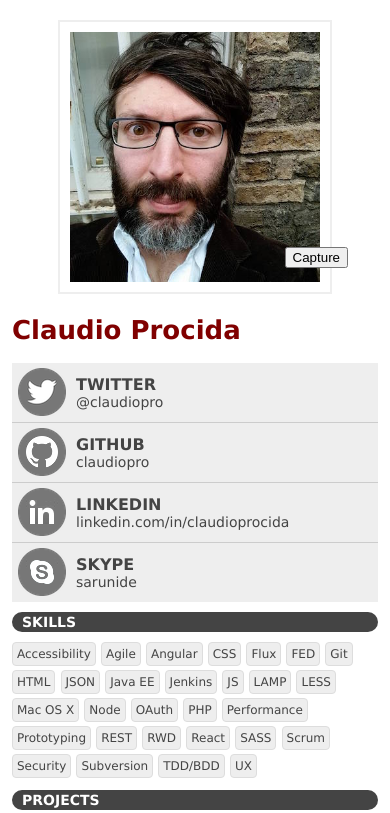
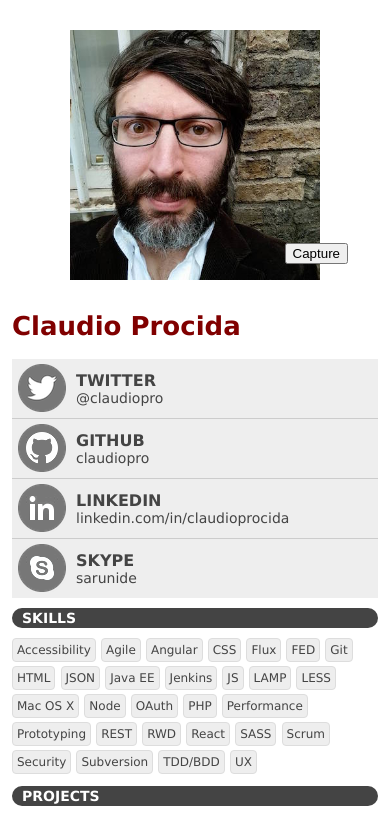
Before and after one commit to claudiopro/resume, a website: page index.html in a window 390 px wide. Shown: the top 813 px of the page. Drawn offline with nearby package versions, Linux system fonts and the light colour scheme; files that its build step writes are made by us from their sources.

Commit message:
More responsive breakpoints

```diff
--- a/src/sass/resume.scss
+++ b/src/sass/resume.scss
@@ -349,13 +349,23 @@ div.pic {
   }
 }
 
-@media screen and (max-width: 480px) {
+@media screen and (max-width: 1024px) {
   body,
   html {
     margin: 0;
     padding: 0;
   }
 
+  .main {
+    width: auto;
+  }
+
+  .col.first {
+    max-width: none;
+  }
+}
+
+@media screen and (max-width: 768px) {
   div.pic {
     display: block;
     margin: 0 auto;
@@ -364,15 +374,23 @@ div.pic {
     border: none;
 
     img {
-      border: 2px solid $light-gray;
-      padding: 10px;
+      padding: 10px 0;
     }
   }
 
+  .col {
+    border: none;
+  }
+
+  .col + .col {
+    padding-left: 0;
+  }
+}
+
+@media screen and (max-width: 568px) {
   .main {
-    width: auto;
+    padding: 20px 0;
     display: block;
-    padding: 20px 0;
   }
 
   .col {
@@ -381,8 +399,8 @@ div.pic {
     border: none;
   }
 
-  .col.first {
-    max-width: none;
+  .col + .col {
+    padding-left: 12px;
   }
 }
 
```
